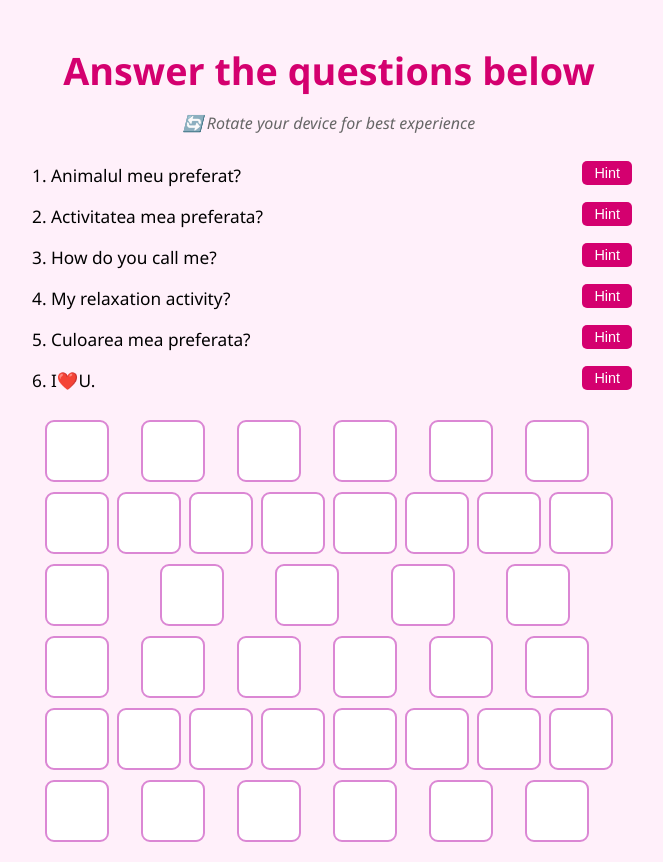
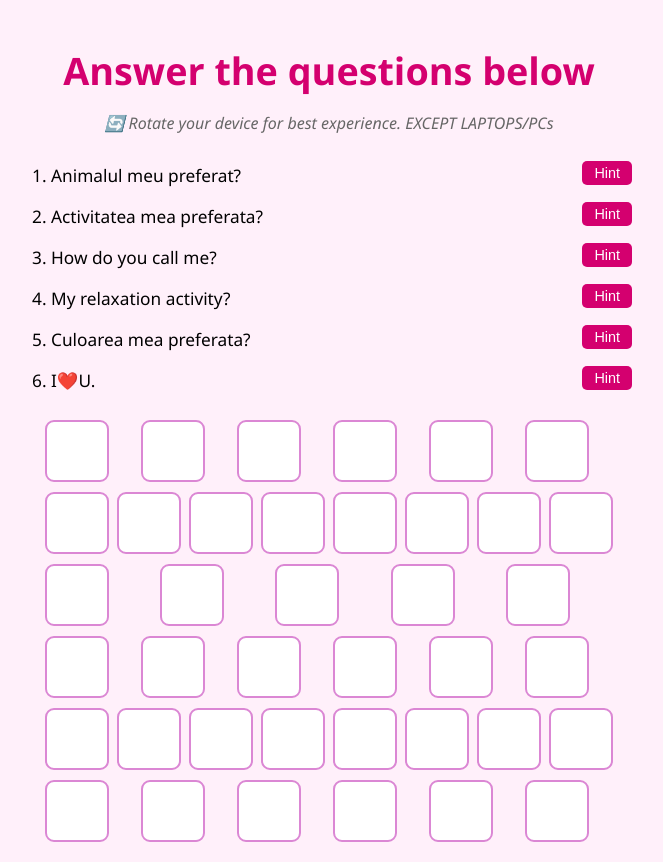
Before and after one commit to WavyDragonss/scrisoare, a plain HTML site: page scrabble.html in a window 1280 px wide. Shown: the whole page, without its empty margins (311-974 px from the left). Drawn offline with Linux system fonts and the light colour scheme.

Commit message:
Update scrabble.html

```diff
--- a/scrabble.html
+++ b/scrabble.html
@@ -8,7 +8,7 @@
 </head>
 <body>
   <h1>Answer the questions below</h1>
-  <p class="rotate-hint">🔄 Rotate your device for best experience</p>
+  <p class="rotate-hint">🔄 Rotate your device for best experience. EXCEPT LAPTOPS/PCs</p>
 
   <div class="questions" id="questions"></div>
 
```
